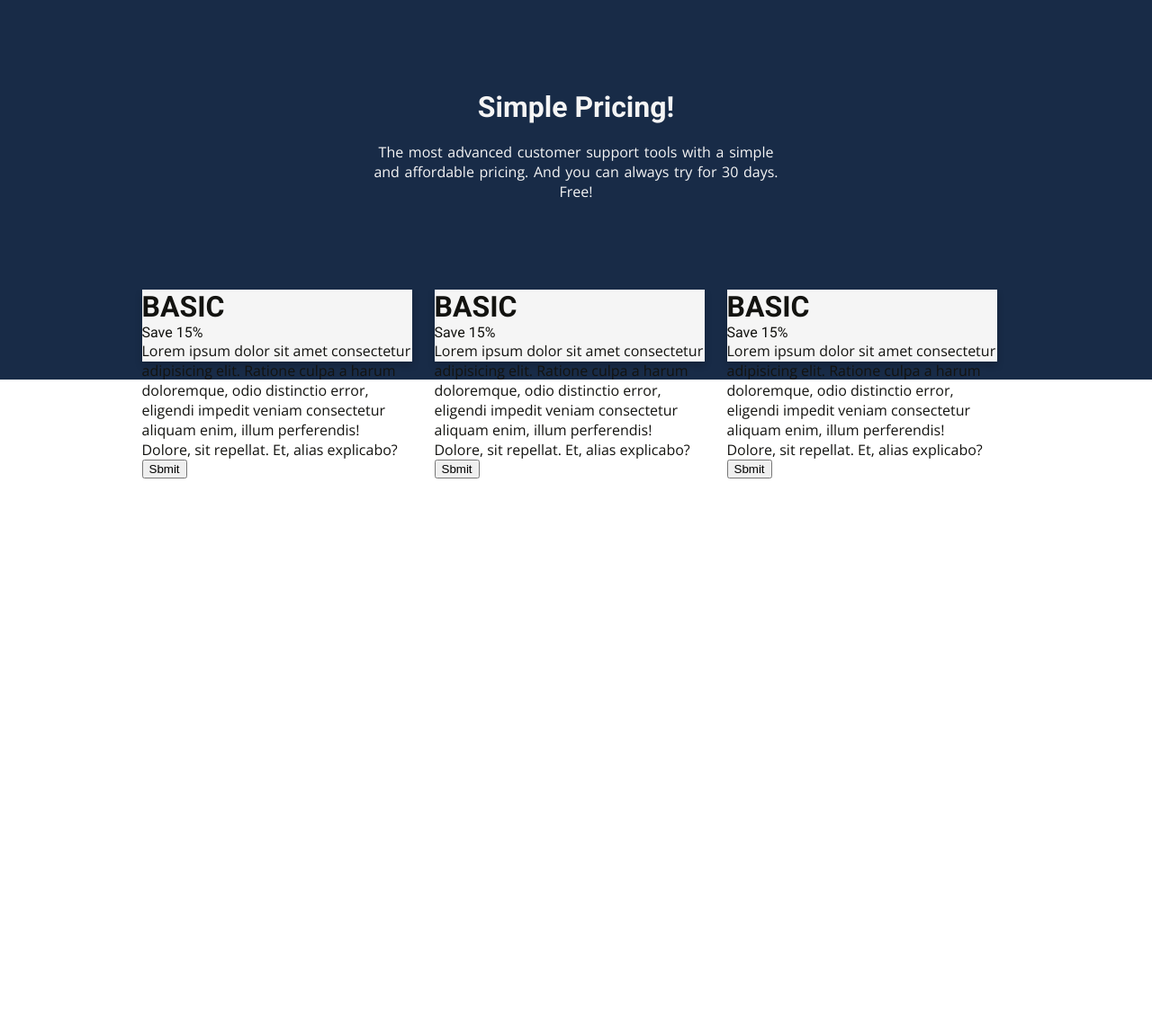
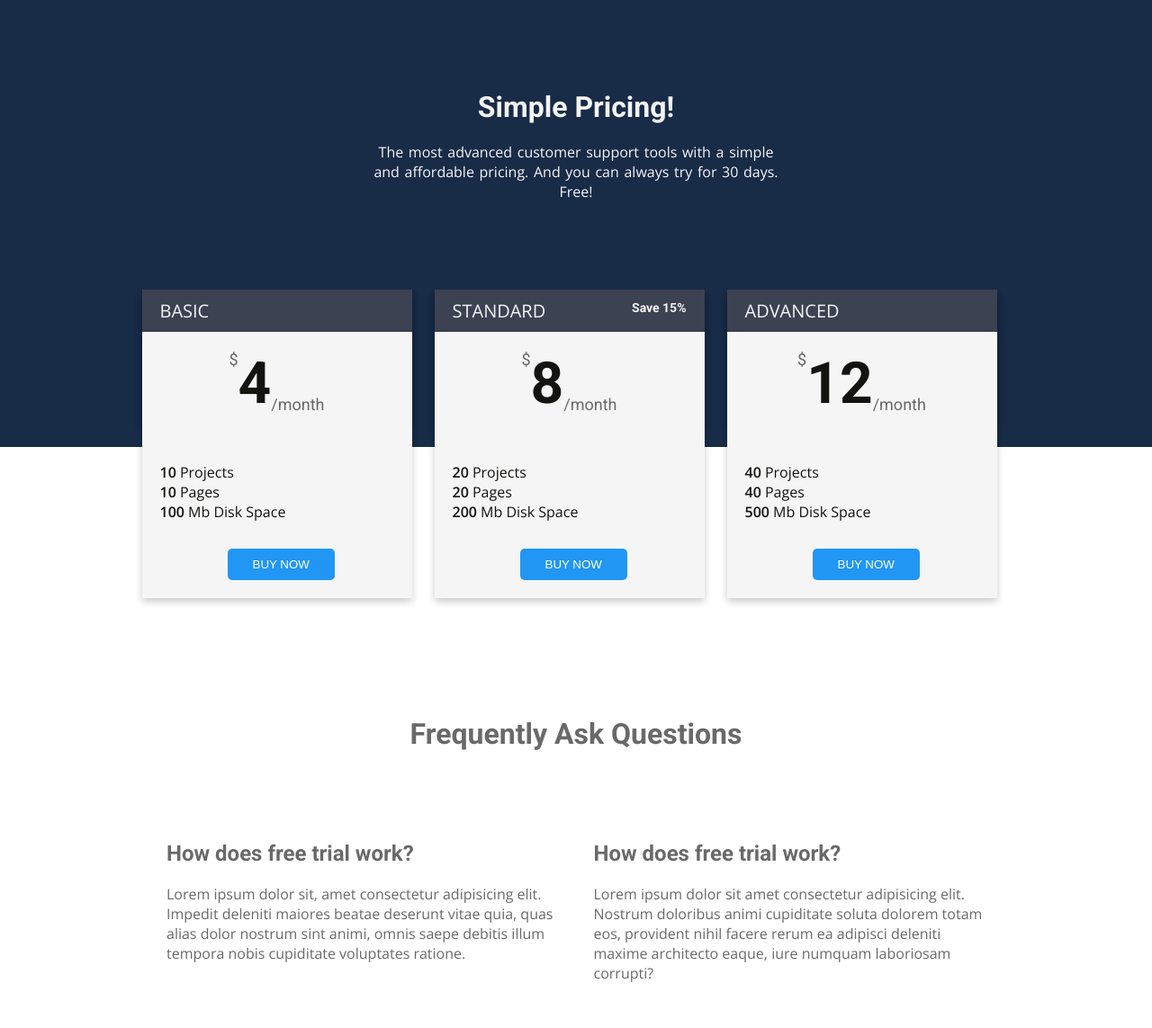
Before and after one commit to aldhinoerman/zettabyte-fe-test, a PHP site: page / in a window 1280 px wide. Shown: the whole page at 90% size. Before the commit the page ends 532 px from the top, so only its background shows below. Run offline with PHP 8.4, Linux system fonts and the light colour scheme.

Commit message:
fixing html css

```diff
--- a/HTML-CSS-2/index.css
+++ b/HTML-CSS-2/index.css
@@ -9,6 +9,30 @@ body {
 
 p {
   font-family: "Open Sans", sans-serif;
+}
+
+.container {
+  display: flex;
+  justify-content: center;
+  flex-direction: row;
+}
+
+.hero {
+  background-color: #182b47;
+  height: 175px;
+  display: flex;
+  justify-content: center;
+  flex-direction: row;
+}
+
+.row {
+  display: flex;
+}
+
+.col-2 {
+  flex: 50%;
+  padding-left: 10px;
+  padding-bottom: 50px;
 }
 
 .banner {
@@ -28,19 +52,124 @@ p {
   word-spacing: 1.5px;
 }
 
-.container {
-  background-color: #182b47;
-  height: 100px;
-  display: flex;
-  justify-content: center;
-  flex-direction: row;
+.card {
+  box-shadow: 0 4px 8px 0 rgba(0, 0, 0, 0.2);
+  border-radius: 10px;
+  background-color: whitesmoke;
+  width: 300px;
+  margin: 0 20px 20px 5px;
+  text-align: left;
+  transition: transform 0.2s;
 }
 
-.card {
+.active, .card:hover {
+  transform: scale(1.2);
+  margin: 0 40px 20px 40px;
+}
+
+.card .card__header {
+  box-shadow: 0 4px 8px 0 rgba(0, 0, 0, 0.2);
+  background-color: #3c4252;
+}
+
+.card .card__header h1 {
+  font-family: "Open Sans", sans-serif;
+  font-weight: 400;
+  font-size: 20px;
+  color: whitesmoke;
+  padding: 10px 20px;
+}
+
+.card .card__header span {
+  font-weight: bold;
+  font-size: 14px;
+  color: whitesmoke;
+  float: right;
+  margin-top: -35px;
+  padding-right: 20px;
+}
+
+.card .card__body {
   box-shadow: 0 4px 8px 0 rgba(0, 0, 0, 0.2);
   background-color: whitesmoke;
-  padding-bottom: 20px;
-  max-width: 300px;
-  margin: 0 20px 20px 5px;
-  text-align: left;
+  padding: 20px;
 }
+
+.card .card__body .btn {
+  margin-top: 30px;
+  margin-left: 75px;
+  border: none;
+  border-radius: 5px;
+  color: white;
+  padding: 10px 28px;
+  cursor: pointer;
+  background-color: #2196f3;
+  font-weight: 500;
+}
+
+.card .card__body .btn:hover {
+  background: #0b7dda;
+}
+
+.card .card__body .row {
+  display: flex;
+  flex-direction: row;
+  justify-content: center;
+  margin-bottom: 50px;
+}
+
+.card .card__body .row span {
+  font-size: 18px;
+  color: dimgrey;
+}
+
+.faq {
+  margin-top: 300px;
+  padding-right: 175px;
+  padding-left: 175px;
+  color: dimgrey;
+}
+
+.faq h1 {
+  margin-bottom: 100px;
+}
+
+.faq p {
+  margin-top: 20px;
+}
+
+.modal {
+  display: none;
+  position: fixed;
+  z-index: 1;
+  padding-top: 100px;
+  left: 0;
+  top: 0;
+  width: 100%;
+  height: 100%;
+  overflow: auto;
+  background-color: rgb(0, 0, 0);
+  background-color: rgba(0, 0, 0, 0.4);
+}
+
+.modal-content {
+  background-color: #fefefe;
+  margin: auto;
+  padding: 20px;
+  border: 1px solid #888;
+  width: 80%;
+}
+
+.close {
+  color: #aaaaaa;
+  float: right;
+  font-size: 28px;
+  font-weight: bold;
+}
+
+.close:hover,
+.close:focus {
+  color: #000;
+  text-decoration: none;
+  cursor: pointer;
+}
--- a/HTML-CSS-2/index.html
+++ b/HTML-CSS-2/index.html
@@ -21,53 +21,92 @@
       </p>
     </div>
 
-    <div class="container">
+    <div class="hero">
       <div class="card">
         <div class="card__header">
           <h1>BASIC</h1>
-          <span>Save 15%</span>
         </div>
         <div class="card__body">
-          <p>
-            Lorem ipsum dolor sit amet consectetur adipisicing elit. Ratione
-            culpa a harum doloremque, odio distinctio error, eligendi impedit
-            veniam consectetur aliquam enim, illum perferendis! Dolore, sit
-            repellat. Et, alias explicabo?
-          </p>
-          <button>Sbmit</button>
+          <div class="row">
+            <span class="currency">$</span>
+            <h1 style="font-size: 64px">4</h1>
+            <span style="margin-top: 50px">/month</span>
+          </div>
+          <p><b>10</b> Projects</p>
+          <p><b>10</b> Pages</p>
+          <p><b>100</b> Mb Disk Space</p>
+          <button class="btn">BUY NOW</button>
         </div>
       </div>
 
       <div class="card">
         <div class="card__header">
-          <h1>BASIC</h1>
+          <h1>STANDARD</h1>
           <span>Save 15%</span>
         </div>
         <div class="card__body">
-          <p>
-            Lorem ipsum dolor sit amet consectetur adipisicing elit. Ratione
-            culpa a harum doloremque, odio distinctio error, eligendi impedit
-            veniam consectetur aliquam enim, illum perferendis! Dolore, sit
-            repellat. Et, alias explicabo?
-          </p>
-          <button>Sbmit</button>
+          <div class="row">
+            <span class="currency">$</span>
+            <h1 style="font-size: 64px">8</h1>
+            <span style="margin-top: 50px">/month</span>
+          </div>
+          <p><b>20</b> Projects</p>
+          <p><b>20</b> Pages</p>
+          <p><b>200</b> Mb Disk Space</p>
+          <button class="btn">BUY NOW</button>
         </div>
       </div>
 
       <div class="card">
         <div class="card__header">
-          <h1>BASIC</h1>
-          <span>Save 15%</span>
+          <h1>ADVANCED</h1>
         </div>
         <div class="card__body">
+          <div class="row">
+            <span class="currency">$</span>
+            <h1 style="font-size: 64px">12</h1>
+            <span style="margin-top: 50px">/month</span>
+          </div>
+          <p><b>40</b> Projects</p>
+          <p><b>40</b> Pages</p>
+          <p><b>500</b> Mb Disk Space</p>
+          <button class="btn">BUY NOW</button>
+        </div>
+      </div>
+    </div>
+
+    <div class="faq">
+      <div class="container">
+        <h1>Frequently Ask Questions</h1>
+      </div>
+      <div class="row">
+        <div class="col-2">
+          <h2>How does free trial work?</h2>
           <p>
-            Lorem ipsum dolor sit amet consectetur adipisicing elit. Ratione
-            culpa a harum doloremque, odio distinctio error, eligendi impedit
-            veniam consectetur aliquam enim, illum perferendis! Dolore, sit
-            repellat. Et, alias explicabo?
+            Lorem ipsum dolor sit, amet consectetur adipisicing elit. Impedit
+            deleniti maiores beatae deserunt vitae quia, quas alias dolor
+            nostrum sint animi, omnis saepe debitis illum tempora nobis
+            cupiditate voluptates ratione.
           </p>
-          <button>Sbmit</button>
+        </div>&nbsp; &nbsp; &nbsp;
+        <div class="col-2">
+          <h2>How does free trial work?</h2>
+          <p>
+            Lorem ipsum dolor sit amet consectetur adipisicing elit. Nostrum
+            doloribus animi cupiditate soluta dolorem totam eos, provident nihil
+            facere rerum ea adipisci deleniti maxime architecto eaque, iure
+            numquam laboriosam corrupti?
+          </p>
         </div>
+      </div>
+    </div>
+
+    <div id="myModal" class="modal">
+      <div class="modal-content">
+        <span class="close">&times;</span>
+        <p>
+          Success!!!
+        </p>
       </div>
     </div>
 
--- a/HTML-CSS-2/index.js
+++ b/HTML-CSS-2/index.js
@@ -0,0 +1,31 @@
+var modal = document.getElementById('myModal');
+
+var btns = document.getElementsByClassName("btn");
+
+var span = document.getElementsByClassName("close")[0];
+
+for (var i = 0; i < btns.length; i++) {
+  btns[i].onclick = function() {
+    modal.style.display = "block";
+  }
+}
+
+span.onclick = function() {
+  modal.style.display = "none";
+}
+
+window.onclick = function(event) {
+  if (event.target == modal) {
+    modal.style.display = "none";
+  }
+}
+
+for (var i = 0; i < btns.length; i++) {
+  btns[i].addEventListener("click", function() {
+  var current = document.getElementsByClassName("active");
+  if (current.length > 0) {
+    current[0].className = current[0].className.replace(" active", "");
+  }
+  this.className += " active";
+  });
+}
```
Also changed, not shown: HTML-CSS-3/index.css (added, +209 -0 lines), HTML-CSS-3/index.html (added, +117 -0 lines), HTML-CSS-3/assets/img/comment-pict.jpg (added), HTML-CSS-3/assets/img/feed.jpg (added), HTML-CSS-3/assets/img/profile.jpg (added).
